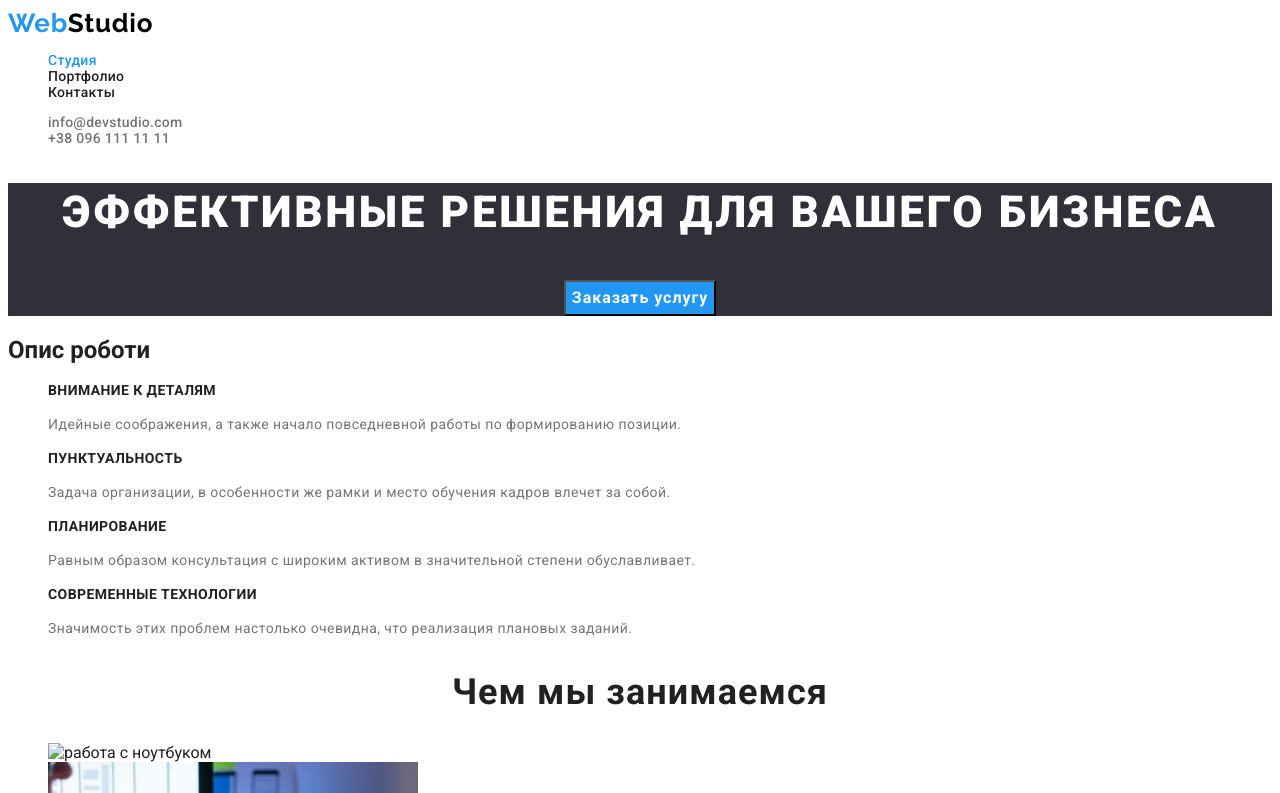
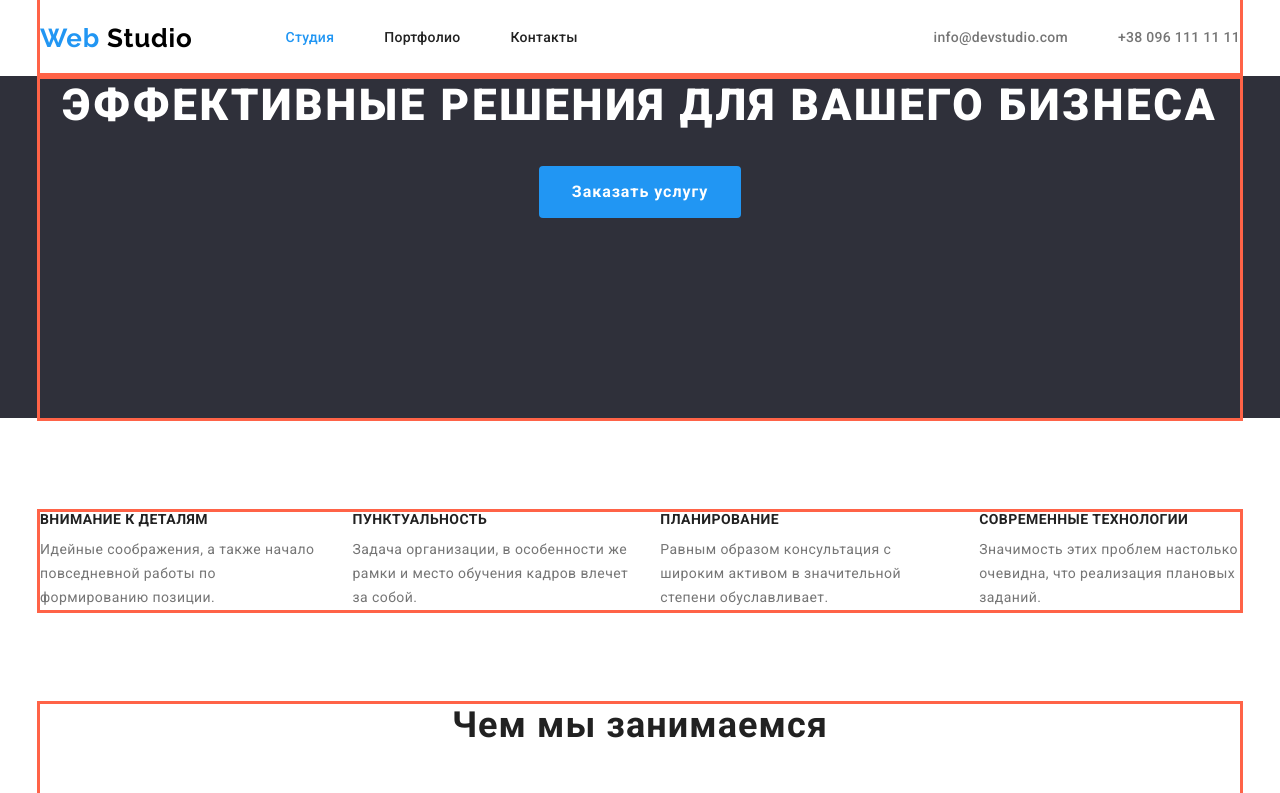
Before and after one commit to Yano4ka1/goit-markup-hw-03, a plain HTML site: page index.html in a window 1280 px wide. Shown: the top 793 px of the page. Drawn offline with nearby package versions, Linux system fonts and the light colour scheme.

Commit message:
підготовка до здачі дз

```diff
--- a/css/stayles.css
+++ b/css/stayles.css
@@ -21,36 +21,115 @@ body {
     font-family: Roboto, sans-serif;
 }
 
-.list {
-    list-style: none;
-        }
-
-.link {
-    text-decoration: none;
+h2,
+h3,
+p {
+    margin: 0;
 }
 
+*,
+::after,
+::before {
+    box-sizing: border-box;
+}
+
+.container {
+    margin-left: auto;
+    margin-right: auto;
+    width: 1200px;
+    outline: 3px solid tomato;
+}
+
+.section {
+    padding-top: 94px;
+    padding-bottom: 94px;
+   }
+
+.section.no-padding {
+    padding-top: 0px;
+    padding-bottom: 0pt;
+    }
+
+.list {
+    margin: 0;
+    padding: 0;
+    list-style: none;
+    }
+
+    /* Приховування заголовків */
+.visually-hidden {
+    position: absolute;
+    width: 1px;
+    height: 1px;
+    margin: -1px;
+    border: 0;
+    padding: 0;
+    white-space: nowrap;
+    clip-path: inset(100%);
+    clip: rect(0 0 0 0);
+    overflow: hidden;
+    }
+
+.main-header{
+    display: flex;
+
+}
 
 /* Оформлення логотипу */
 .logo {
+    margin-right: 93px;
+
     color: var(--style-blue);
     font-family: Raleway, sans-serif;
     font-weight: 700;
     font-size: 26px;
     line-height: 1.19;
     letter-spacing: 0.03em;
+    text-decoration: none;
     }
+
 .logo-black {
     color: var(--style-black);
     }
+
 .logo-white {
     color: var(--style-fon-white);
     }
 
-.site-nav, .auth-nav {
+.main-nav {
+    display: flex;
+    align-items: center;
+}
+
+.site-nav {
+    display: flex;
+
     font-weight: 500;
     font-size: 14px;
     line-height: 1.14;
     letter-spacing: 0.02em;
+     }
+
+.site-nav .item {
+    margin-right: 50px;
+     }
+
+.site-nav .item:last-child {
+    margin-right: 0px;}
+
+
+.auth-nav {
+    display: flex;
+    margin-left: auto;
+
+    font-weight: 500;
+    font-size: 14px;
+    line-height: 1.14;
+    letter-spacing: 0.02em;
+    }
+
+    .auth-nav .item + .item {
+    margin-left: 50px;
     }
 
 .site-nav .link-site.current {
@@ -58,11 +137,21 @@ body {
     }
 
 .link-site {
+    display: block;
+    padding-top: 30px;
+    padding-bottom: 30px;
+
     color: var(--style-basis);
+    text-decoration: none;
     }
 
 .link-auth {
+    display: block;
+    padding-top: 30px;
+    padding-bottom: 30px;
+
     color: var(--style-text);
+    text-decoration: none;
     }
 
 
@@ -70,6 +159,32 @@ body {
 .link-auth:hover, .link-auth:focus {
     color: var(--style-blue);
     }
+
+
+    /* Оформленння кнопок */
+
+.button-title {
+    display: inline-block;
+    border: 1px solid transparent;
+    border-radius: 4px;
+    margin-bottom: 200px;
+    padding: 10px 32px;
+    min-width: 200px;
+
+    color: var(--style-fon-white);
+    background:var(--style-blue);
+
+    font-family: Roboto, sans-serif;
+    font-weight: 700;
+    font-size: 16px;
+    line-height: 1.88;
+    letter-spacing: 0.06em;
+    text-align: center;
+}
+
+.button-title:hover, .button-title:focus  {
+background-color: var(--style-button-secondary);
+}
 
 .button-one {
     color: var(--style-fon-white);
@@ -96,20 +211,6 @@ body {
     color: var(--style-fon-white);
    }
 
-.button-title {
-color: var(--style-fon-white);
-background:var(--style-blue);
-font-family: Roboto, sans-serif;
-font-weight: 700;
-font-size: 16px;
-line-height: 1.88;
-letter-spacing: 0.06em;
-}
-
-.button-title:hover, .button-title:focus  {
-background-color: var(--style-button-secondary);
-}
-
 /* Заголовок */
 
 .title {
@@ -118,7 +219,11 @@ background-color: var(--style-button-secondary);
     }
 
 .title-name{
+    margin-top: 0;
+    margin-bottom: 30px;
+
     color: var(--style-fon-white);
+
     font-weight: 900;
     font-size: 44px;
     line-height: 1.36;
@@ -128,8 +233,21 @@ background-color: var(--style-button-secondary);
 
 
 /* Опис */
+.descriptions {
+    display: flex;
+}
+
+.descriptions-items {
+    margin-right: 30px;
+}
+
+.descriptions-items:last-child {
+    margin-right: 0;
+}
 
 .descriptions-name {
+    margin-bottom: 10px;
+
     font-weight: 700;
     font-size: 14px;
     line-height: 1.14;
@@ -148,12 +266,16 @@ background-color: var(--style-button-secondary);
 
 /* Чим ми займаємось */
 /* Команда */
+
+
 .team{
     background-color: var(--style-button);
     }
 
 .occupation-name,
 .our-team {
+    margin-bottom:50px;
+
     font-weight: 700;
     font-size: 36px;
     line-height: 1.17;
@@ -215,6 +337,7 @@ background-color: var(--style-button-secondary);
     line-height: 1.71;
     letter-spacing: 0.03em;
     font-style:normal;
+    text-decoration: none;
     }
 
 .adrs-auth:hover,.adrs-auth:focus {
--- a/index.html
+++ b/index.html
@@ -11,6 +11,8 @@
     <link href="https://fonts.googleapis.com/css2?family=Raleway:wght@700&family=Roboto:wght@400;500;700;900&display=swap"
     rel="stylesheet"/>
 
+    <link rel="stylesheet" href="node_modules/modern-normalize/modern-normalize.css">
+
     <link rel="stylesheet" href="./css/stayles.css">
 </head>
 
@@ -18,70 +20,81 @@
 
     <header>
 
-       <nav>
-            <a class="logo link" href="/" lang="en"> Web<span class="logo-black">Studio</span></a>
+        <div class="container main-header">
+            <nav class="main-nav">
+                <a class="logo" href="/" lang="en"> Web <span class="logo-black">Studio</span></a>
 
                 <ul  class="site-nav list">
-                <li> <a href="/" class="link-site link current"> Студия </a></li>
-                <li> <a href="portfolio.html" class="link-site link"> Портфолио </a></li>
-                <li> <a href="/" class="link-site link"> Контакты </a></li>
+                    <li class="item"> <a href="/" class="link-site current"> Студия </a></li>
+                    <li class="item"> <a href="portfolio.html" class="link-site"> Портфолио </a></li>
+                    <li class="item"> <a href="/" class="link-site"> Контакты </a></li>
                 </ul>
             </nav>
 
                 <ul class="auth-nav list">
-                <li> <a href="mailto:info@devstudio.com" class="link-auth link"> info@devstudio.com </a></li>
-                <li> <a href="tel:+380961111111" class="link-auth link"> +38 096 111 11 11 </a></li>
+                    <li class="item"> <a href="mailto:info@devstudio.com" class="link-auth"> info@devstudio.com </a></li>
+                    <li class="item"> <a href="tel:+380961111111" class="link-auth"> +38 096 111 11 11 </a></li>
                 </ul>
+        </div>
 
     </header>
+
 
     <main>
 
         <section class="title">
+
+            <div class="container">
                 <h1 class="title-name">Эффективные решения для вашего бизнеса</h1>
                 <button type="button" class="button-title">Заказать услугу </button>
+            </div>
+
             </section>
 
     <!--Опис роботи-->
-        <section class="descriptions">
-            <h2>Опис роботи</h2>
+        <section class="section">
 
-            <ul class="list">
-                <li>
+           <div class="container">
+
+                <h2 class="visually-hidden">Опис роботи</h2>
+
+                <ul class="descriptions list">
+                    <li class="descriptions-items">
                         <h3 class="descriptions-name">Внимание к деталям</h3>
                         <p class="descriptions-text">Идейные соображения, а также начало повседневной работы по формированию позиции.</p>
                     </li>
 
-                <li>
+                    <li class="descriptions-items">
                         <h3 class="descriptions-name">Пунктуальность</h3>
                         <p class="descriptions-text">Задача организации, в особенности же рамки и место обучения кадров влечет за собой.</p>
                     </li>
 
-                <li>
+                    <li class="descriptions-items">
                         <h3 class="descriptions-name">Планирование</h3>
                         <p class="descriptions-text">Равным образом консультация с широким активом в значительной степени обуславливает.</p>
                     </li>
 
-                <li>
+                    <li class="descriptions-items">
                         <h3 class="descriptions-name">Современные технологии</h3>
                         <p class="descriptions-text">Значимость этих проблем настолько очевидна, что реализация плановых заданий.</p>
                     </li>
                 </ul>
+            </div>
 
         </section>
 
-        <section class="occupation">
-
+        <section class="section no-padding">
+            <div class="container">
                 <h2 class="occupation-name">Чем мы занимаемся</h2>
                 <ul class="list">
                     <li> <img src="./images/one.jpg" alt="работа с ноутбуком" width="370"> </li>
                     <li> <img src="./images/two.jpg" alt="работа с телефоном" width="370"> </li>
                     <li> <img src="./images/thri.jpg" alt="работа с планшетом" width="370"></li>
                 </ul>
-
+            </div>
         </section>
 
-        <section class="team">
+        <section class="section team">
             <h2 class="our-team">Наша команда</h2>
             <ul class="list">
                 <li>
@@ -105,6 +118,9 @@
                     <p class="team-text" lang="en">UI Designer</p>
                 </li>
             </ul>
+
+
+
         </section>
 
     </main>
@@ -112,15 +128,15 @@
     <!--Адреса-->
     <footer class="my-adrs">
 
-        <a class="logo link" href="/" lang="en"> Web<span class="logo-white">Studio</span></a>
+        <a class="logo" href="/" lang="en"> Web<span class="logo-white">Studio</span></a>
 
         <address>
 
             <p class="adrs"> г. Киев, пр-т Леси Украинки, 26 </p>
 
          <ul class="list">
-            <li> <a href="mailto:info@devstudio.com" class="adrs-auth link"> info@devstudio.com </a></li>
-            <li> <a href="tel:+380961111111" class="adrs-auth link"> +38 096 111 11 11 </a></li>
+            <li> <a href="mailto:info@devstudio.com" class="adrs-auth"> info@devstudio.com </a></li>
+            <li> <a href="tel:+380961111111" class="adrs-auth"> +38 096 111 11 11 </a></li>
          </ul>
 
          </address>
```
Also changed, not shown: portfolio.html (+2 -0 lines). Lines whose indentation alone changed are shown as unchanged.
